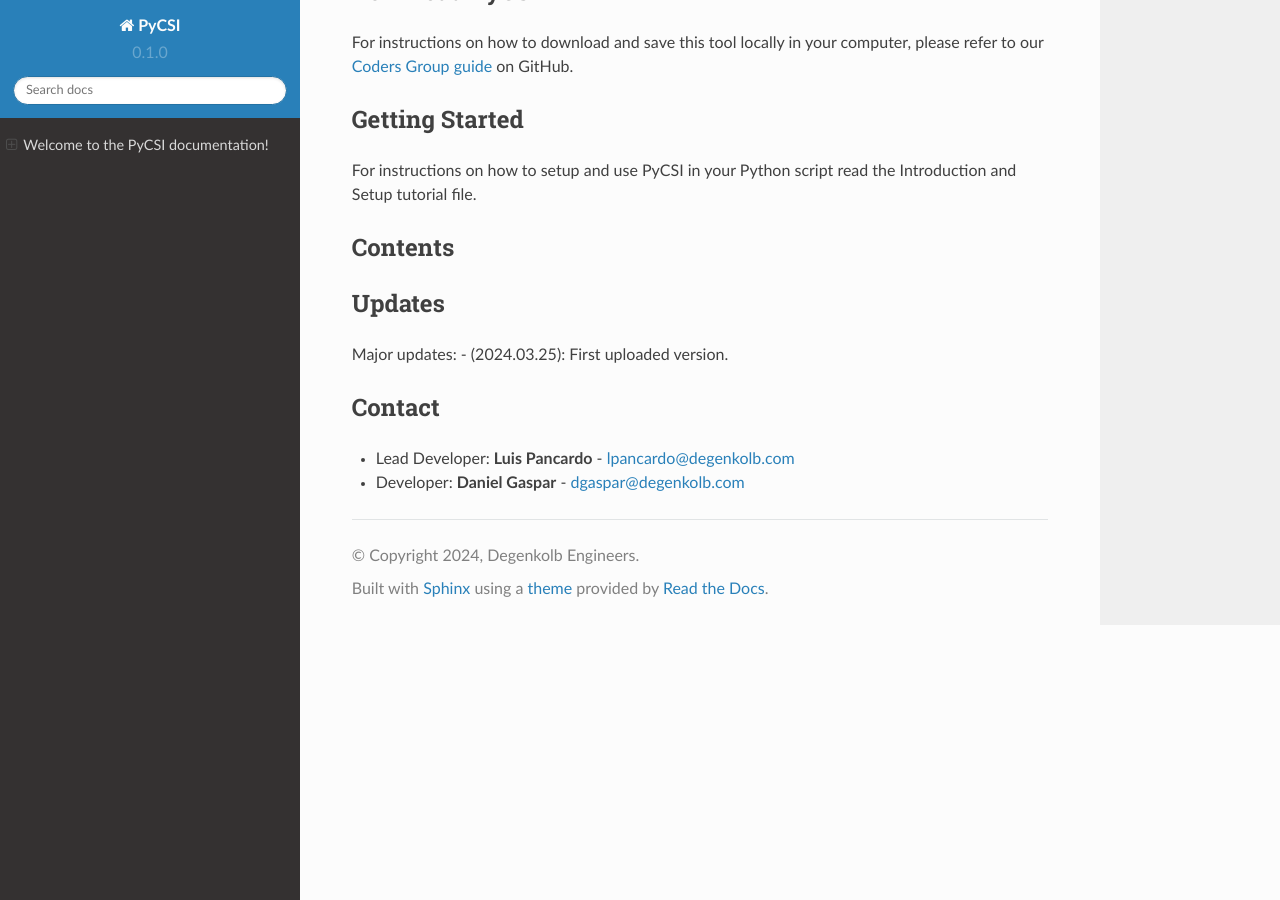
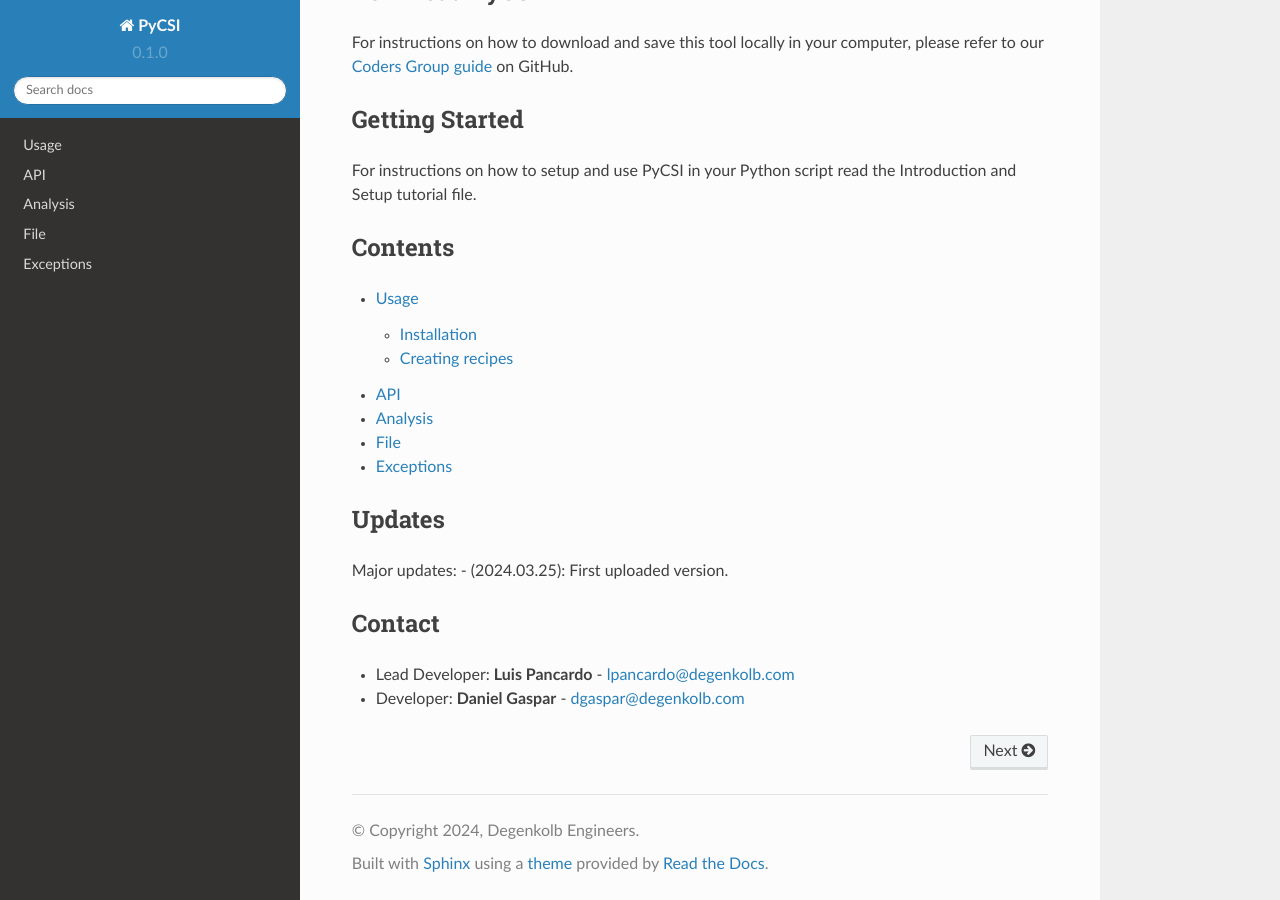
Before and after one commit to pjlee-deg/PyCSI-trial-documentation-v3, a Sphinx documentation site: the page built from docs/source/index.rst, in a window 1280 px wide and 900 px high, scrolled down 633 px. Built offline with Sphinx 7.4.7 and the Read the Docs theme 2.0.0, drawn with Linux system fonts in a browser that asks for light colours.

Commit message:
Additional files

```diff
--- a/docs/source/exceptions.rst
+++ b/docs/source/exceptions.rst
@@ -1,7 +1,7 @@
-File
+Exceptions
 =====
 The following ``exceptions`` are used to indicate errors and warnings raised while
 connecting or requesting data to the CSI API.
 
-.. automodule:: file
+.. automodule:: exceptions
    :members:
--- /dev/null
+++ b/docs/source/groups.rst
@@ -0,0 +1,6 @@
+Groups
+=====
+The  ``Group`` component gives access to the model CSI API Group Interface
+
+.. automodule:: groups
+   :members:
--- a/docs/source/index.rst
+++ b/docs/source/index.rst
@@ -33,7 +33,7 @@
 Contents
 --------
 .. toctree::
-   :maxdepth: 2
+
    usage
    api
    analysis
```
